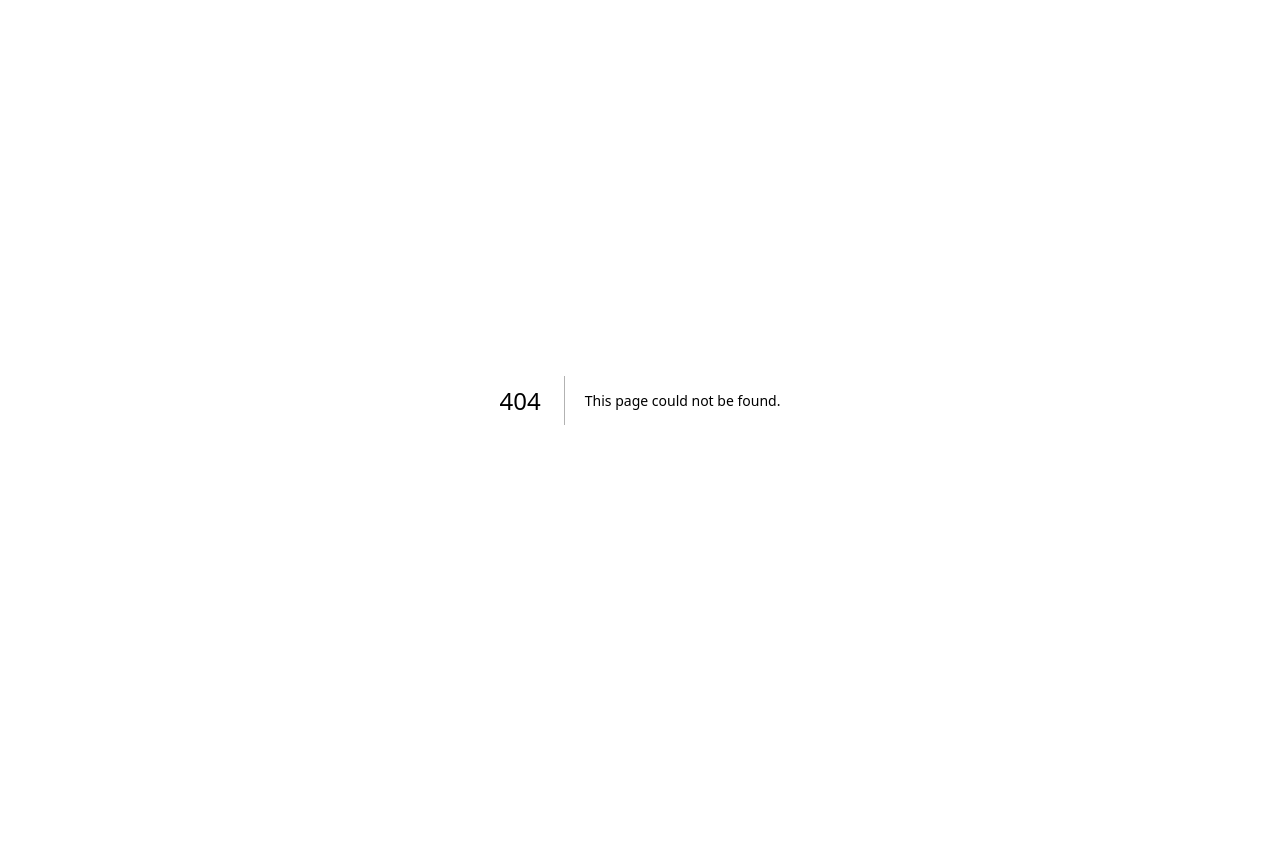
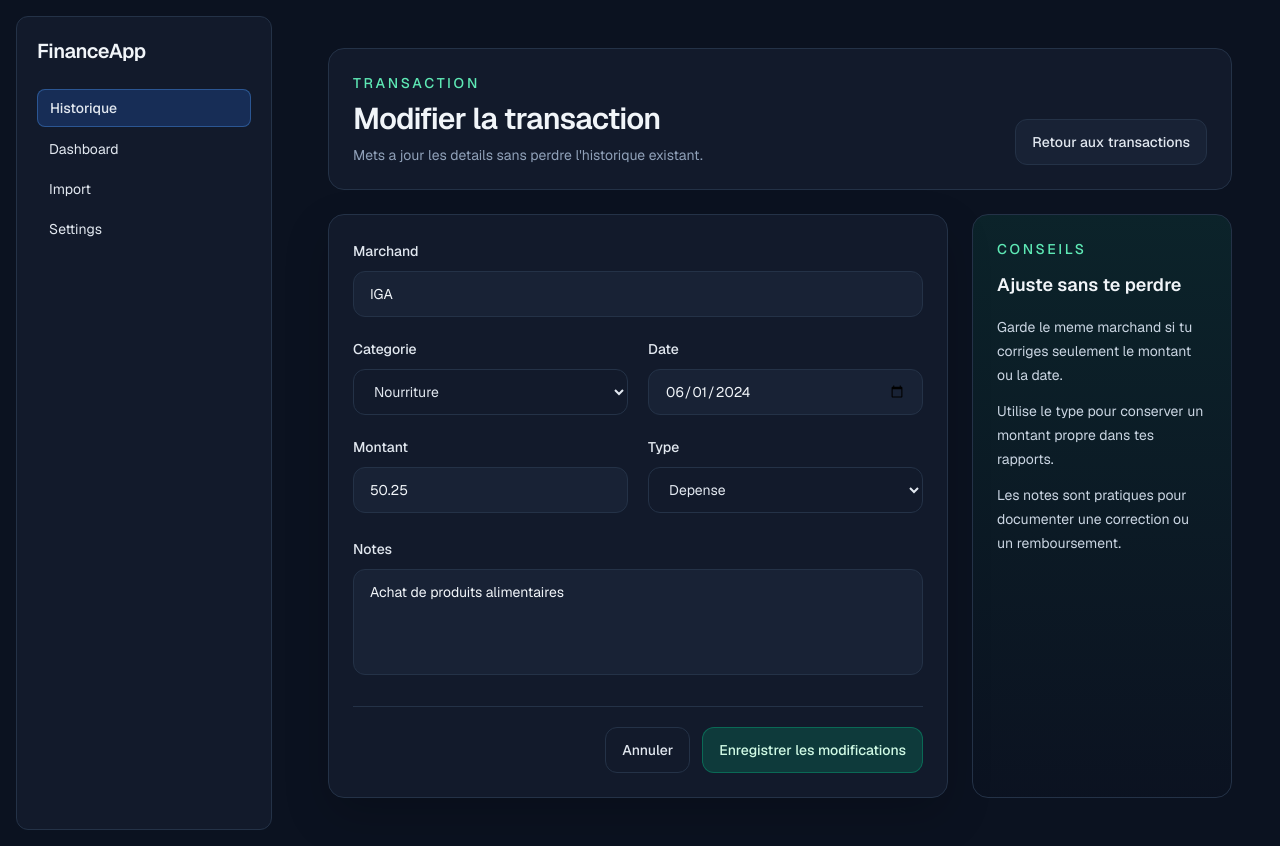
Before and after one commit to matheo-lacerte/FinanceApp, a Next.js app: page /transactions/1/edit in a window 1280 px wide. Before the commit this address had no page. Before the commit the page ends 800 px from the top, so only its background shows below. Built offline with nearby package versions, Linux system fonts and the light colour scheme.

Commit message:
feat: Implement edit transaction page

```diff
--- /dev/null
+++ b/app/(app)/transactions/[id]/edit/page.tsx
@@ -0,0 +1,235 @@
+'use client';
+
+import Link from "next/link";
+import { useState } from "react";
+import { useParams, useRouter } from "next/navigation";
+import { getCategories } from "@/lib/category";
+import { getTransactions, saveTransactions } from "@/lib/transaction";
+import type { Transaction } from "@/types/transaction";
+
+const categories = getCategories().map((category) => category.name);
+
+const fieldClasses =
+  "mt-2 w-full rounded-xl border border-[color:var(--border)] bg-[color:var(--surface-soft)] px-4 py-3 text-sm text-slate-100 outline-none transition placeholder:text-slate-500 focus:border-emerald-400/60 focus:ring-2 focus:ring-emerald-400/15";
+
+export default function EditTransactionPage() {
+  const params = useParams<{ id: string }>();
+  const router = useRouter();
+  const transactionId = Number(params.id);
+  const transaction = getTransactions().find((item) => item.id === transactionId);
+
+  const [merchant, setMerchant] = useState(transaction?.merchant ?? "");
+  const [category, setCategory] = useState(transaction?.category ?? "");
+  const [date, setDate] = useState(transaction?.date ?? "");
+  const [amount, setAmount] = useState(
+    transaction ? String(Math.abs(transaction.amount)) : "",
+  );
+  const [type, setType] = useState(
+    transaction && transaction.amount >= 0 ? "revenu" : "depense",
+  );
+  const [notes, setNotes] = useState(transaction?.notes ?? "");
+
+  function handleSubmit(event: React.FormEvent<HTMLFormElement>) {
+    event.preventDefault();
+
+    if (!merchant.trim() || !category || !date || !amount) {
+      return;
+    }
+
+    const existingTransactions = getTransactions();
+    const numericAmount = Number(amount);
+    const finalAmount =
+      type === "depense" ? -Math.abs(numericAmount) : Math.abs(numericAmount);
+
+    const updatedTransaction: Transaction = {
+      id: transactionId,
+      merchant,
+      category,
+      date,
+      amount: finalAmount,
+      notes,
+    };
+
+    const updatedTransactions = existingTransactions.map((transaction) =>
+      transaction.id === transactionId ? updatedTransaction : transaction,
+    );
+
+    saveTransactions(updatedTransactions);
+    router.push("/transactions");
+  }
+
+  if (!transaction || !Number.isFinite(transactionId)) {
+    return (
+      <main className="mx-auto max-w-5xl space-y-6">
+        <section className="rounded-2xl border border-[color:var(--border)] bg-[color:var(--surface)] p-6">
+          <h1 className="text-2xl font-semibold tracking-tight text-slate-100">
+            Transaction introuvable
+          </h1>
+          <p className="mt-2 text-sm text-slate-400">
+            La transaction demandee n&apos;existe plus ou a deja ete supprimee.
+          </p>
+          <Link
+            href="/transactions"
+            className="mt-5 inline-flex items-center justify-center rounded-xl border border-[color:var(--border)] bg-[color:var(--surface-soft)] px-4 py-3 text-sm font-medium text-slate-300 transition hover:border-slate-500/80 hover:text-slate-100"
+          >
+            Retour aux transactions
+          </Link>
+        </section>
+      </main>
+    );
+  }
+
+  return (
+    <main className="mx-auto max-w-5xl space-y-6">
+      <header className="flex flex-col gap-4 rounded-2xl border border-[color:var(--border)] bg-[color:var(--surface)] p-6 md:flex-row md:items-end md:justify-between">
+        <div className="space-y-2">
+          <p className="text-sm font-medium uppercase tracking-[0.2em] text-emerald-300">
+            Transaction
+          </p>
+          <h1 className="text-3xl font-semibold tracking-tight text-slate-100">
+            Modifier la transaction
+          </h1>
+          <p className="max-w-2xl text-sm text-slate-400">
+            Mets a jour les details sans perdre l&apos;historique existant.
+          </p>
+        </div>
+
+        <Link
+          href="/transactions"
+          className="inline-flex items-center justify-center rounded-xl border border-[color:var(--border)] bg-[color:var(--surface-soft)] px-4 py-3 text-sm font-medium text-slate-300 transition hover:border-slate-500/80 hover:text-slate-100"
+        >
+          Retour aux transactions
+        </Link>
+      </header>
+
+      <section className="grid gap-6 lg:grid-cols-[minmax(0,1fr)_260px]">
+        <form
+          className="space-y-6 rounded-2xl border border-[color:var(--border)] bg-[color:var(--surface)] p-6 shadow-[0_18px_45px_rgba(0,0,0,0.18)]"
+          onSubmit={handleSubmit}
+        >
+          <div className="grid gap-5 md:grid-cols-2">
+            <div className="md:col-span-2">
+              <label className="text-sm font-medium text-slate-200">
+                Marchand
+              </label>
+              <input
+                type="text"
+                placeholder="Ex. IGA, Hydro Quebec, Salaire"
+                className={fieldClasses}
+                value={merchant}
+                onChange={(event) => setMerchant(event.target.value)}
+                required
+              />
+            </div>
+
+            <div>
+              <label className="text-sm font-medium text-slate-200">
+                Categorie
+              </label>
+              <select
+                className={fieldClasses}
+                value={category}
+                onChange={(event) => setCategory(event.target.value)}
+                required
+              >
+                <option value="" disabled>
+                  Choisir une categorie
+                </option>
+                {categories.map((categoryName) => (
+                  <option key={categoryName} value={categoryName}>
+                    {categoryName}
+                  </option>
+                ))}
+              </select>
+            </div>
+
+            <div>
+              <label className="text-sm font-medium text-slate-200">
+                Date
+              </label>
+              <input
+                type="date"
+                className={fieldClasses}
+                value={date}
+                onChange={(event) => setDate(event.target.value)}
+                required
+              />
+            </div>
+
+            <div>
+              <label className="text-sm font-medium text-slate-200">
+                Montant
+              </label>
+              <input
+                type="number"
+                step="0.01"
+                placeholder="0.00"
+                className={fieldClasses}
+                value={amount}
+                onChange={(event) => setAmount(event.target.value)}
+                required
+              />
+            </div>
+
+            <div>
+              <label className="text-sm font-medium text-slate-200">
+                Type
+              </label>
+              <select
+                className={fieldClasses}
+                value={type}
+                onChange={(event) => setType(event.target.value)}
+                required
+              >
+                <option value="depense">Depense</option>
+                <option value="revenu">Revenu</option>
+              </select>
+            </div>
+          </div>
+
+          <div>
+            <label className="text-sm font-medium text-slate-200">
+              Notes
+            </label>
+            <textarea
+              rows={4}
+              placeholder="Ajoute un contexte utile pour retrouver cette transaction plus tard."
+              className={`${fieldClasses} resize-none`}
+              value={notes}
+              onChange={(event) => setNotes(event.target.value)}
+            />
+          </div>
+
+          <div className="flex flex-col gap-3 border-t border-[color:var(--border)] pt-5 sm:flex-row sm:justify-end">
+            <Link
+              href="/transactions"
+              className="inline-flex items-center justify-center rounded-xl border border-[color:var(--border)] px-4 py-3 text-sm font-medium text-slate-300 transition hover:border-slate-500/80 hover:text-slate-100"
+            >
+              Annuler
+            </Link>
+            <button
+              type="submit"
+              className="inline-flex items-center justify-center rounded-xl border border-emerald-400/30 bg-emerald-500/20 px-4 py-3 text-sm font-medium text-emerald-100 transition hover:border-emerald-300/40 hover:bg-emerald-400/20 hover:text-white"
+            >
+              Enregistrer les modifications
+            </button>
+          </div>
+        </form>
+
+        <aside className="rounded-2xl border border-[color:var(--border)] bg-[linear-gradient(180deg,rgba(16,185,129,0.10),rgba(15,23,42,0.08))] p-6">
+          <p className="text-sm font-medium uppercase tracking-[0.18em] text-emerald-300">
+            Conseils
+          </p>
+          <h2 className="mt-3 text-lg font-semibold text-slate-100">
+            Ajuste sans te perdre
+          </h2>
+          <ul className="mt-4 space-y-3 text-sm leading-6 text-slate-300">
+            <li>Garde le meme marchand si tu corriges seulement le montant ou la date.</li>
+            <li>Utilise le type pour conserver un montant propre dans tes rapports.</li>
+            <li>Les notes sont pratiques pour documenter une correction ou un remboursement.</li>
+          </ul>
+        </aside>
+      </section>
+    </main>
+  );
+}
```
